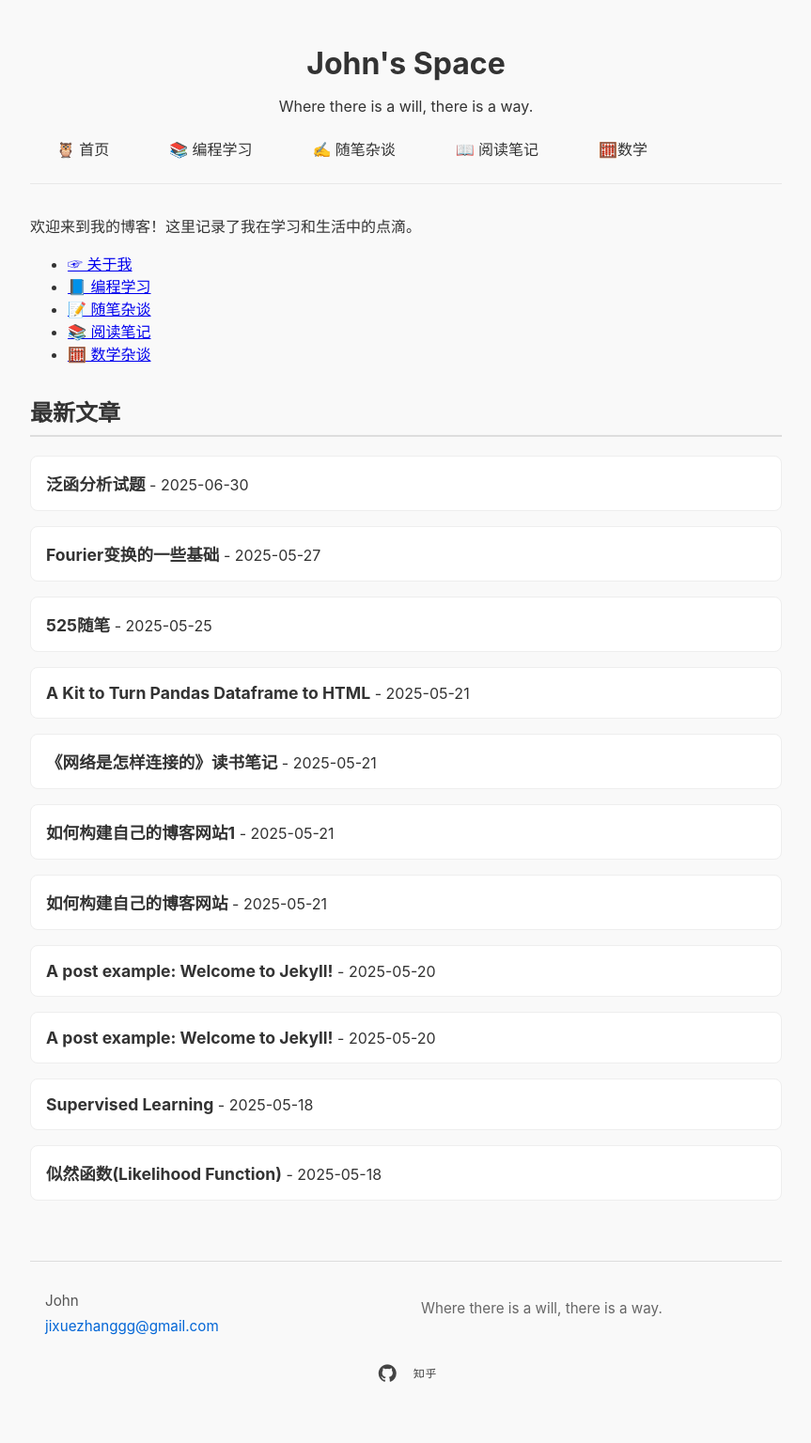
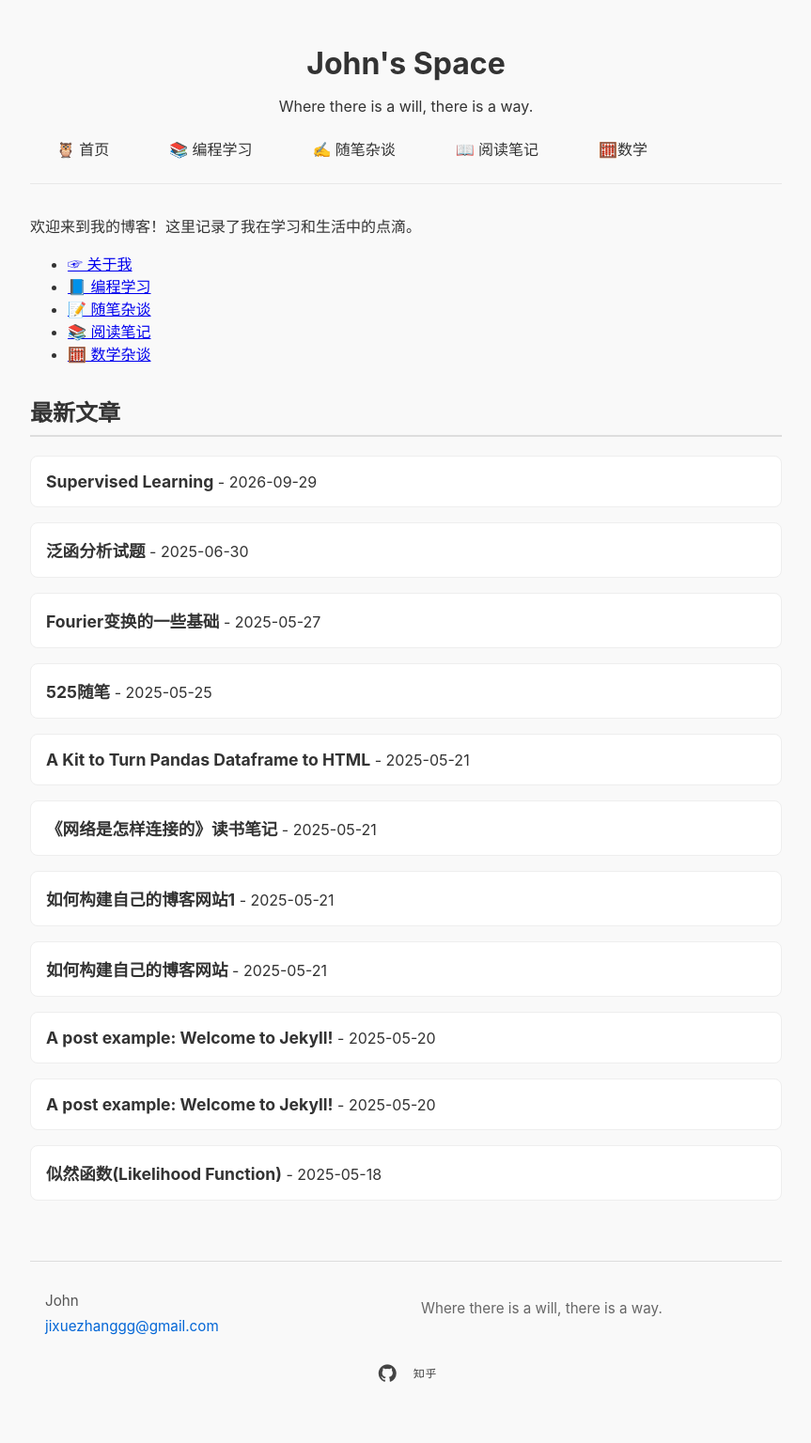
Before and after one commit to johnpink11/johnpink11.github.io, a Jekyll site: the page built from docs/index.markdown, in a window 1280 px wide. Shown: the whole page at 94% size, without its empty margins (208-1071 px from the left). Built offline with Jekyll 4.4.1, drawn with Linux system fonts in a browser that asks for light colours.

```diff
--- a/docs/_posts/math/2026-09-29-SupervisedLearning.md
+++ b/docs/_posts/math/2026-09-29-SupervisedLearning.md
@@ -1,7 +1,7 @@
 ---
 layout: post
 title: "Supervised Learning"
-date: 2025-05-18
+date: 2026-09-29
 categories: math
 ---
 
```
